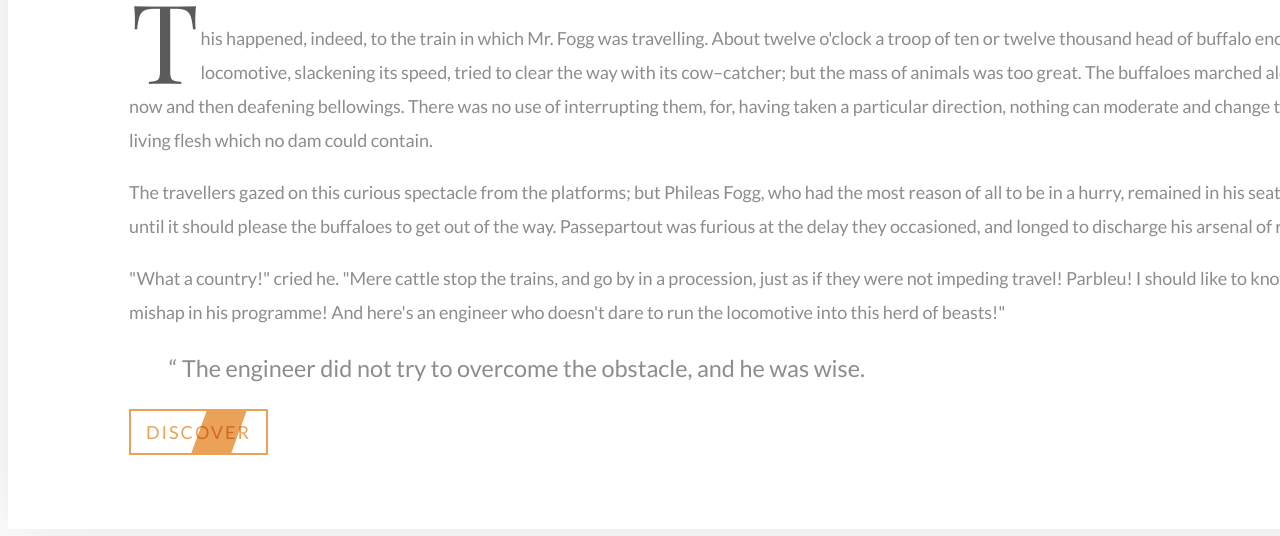
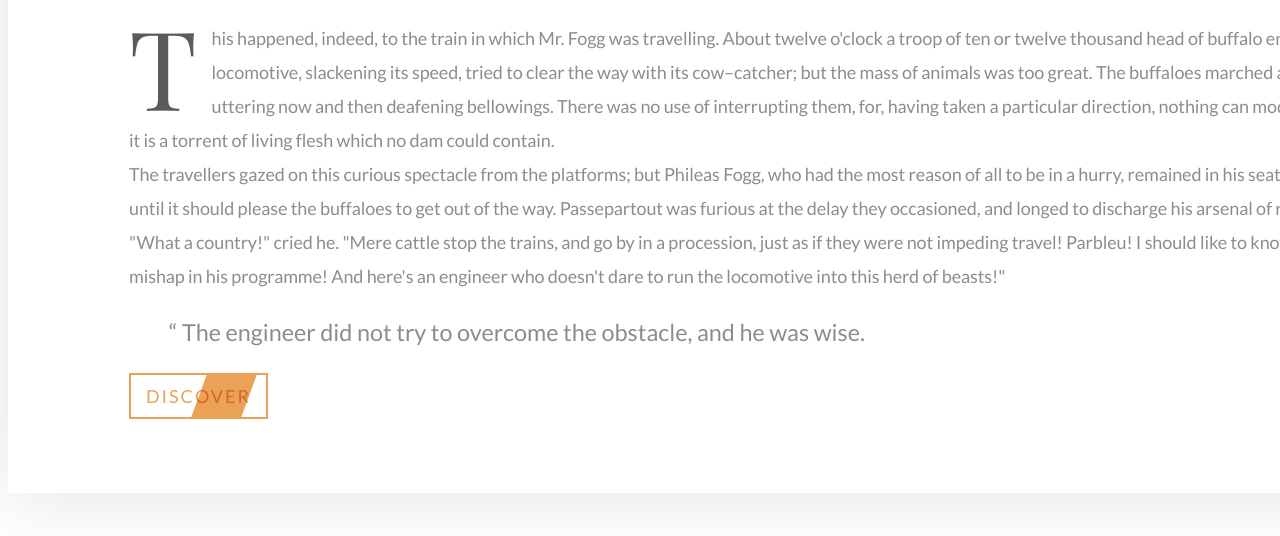
Before and after one commit to Mir4ri/HM-5, a plain HTML site: page index.html in a window 1280 px wide. Shown: the part 264-800 px from the top of the page. Drawn offline with nearby package versions, Linux system fonts and the light colour scheme.

Commit message:
letter update

```diff
--- a/css/style.css
+++ b/css/style.css
@@ -28,11 +28,18 @@ h1 {
     color: #171717;
 }
 
-blockquote {
-    font-size: 1.3em;
-    line-height: 1.42;
-    opacity: 0.7;
-    color: rgba(23, 23, 23, 0.7);
+#f-p::first-letter {
+    margin: 1px 15px 0 0;
+    font-family: 'Playfair Display', serif;
+    font-size: 6.1em;
+    font-weight: normal;
+    font-style: normal;
+    font-stretch: normal;
+    float: left;
+    text-align: left;
+    line-height: 0.81;
+    letter-spacing: -0.6px;
+    color: #171717;
 }
 
 p {
@@ -42,21 +49,15 @@ p {
     font-stretch: normal;
     line-height: 1.89;
     letter-spacing: -0.1px;
+    margin: 0;
     color: rgba(23, 23, 23, 0.7);
 }
 
-#f-p::first-letter {
-    margin: 1px 2px;
-    font-family: 'Playfair Display', serif;
-    font-size: 6.1em;
-    font-weight: normal;
-    font-style: normal;
-    font-stretch: normal;
-    float: left;
-    text-align: left;
-    line-height: 0.31;
-    letter-spacing: -0.6px;
-    color: #171717;
+blockquote {
+    font-size: 1.3em;
+    line-height: 1.42;
+    opacity: 0.7;
+    color: rgba(23, 23, 23, 0.7);
 }
 
 /* button */
@@ -85,7 +86,7 @@ a::before {
     left: 0;
     position: absolute;
     height: 100%;
-    width: 40px;
+    width: 50px;
     background: #eaa258;
     transform: skewX(-20deg);
     transition: .5s;
```
